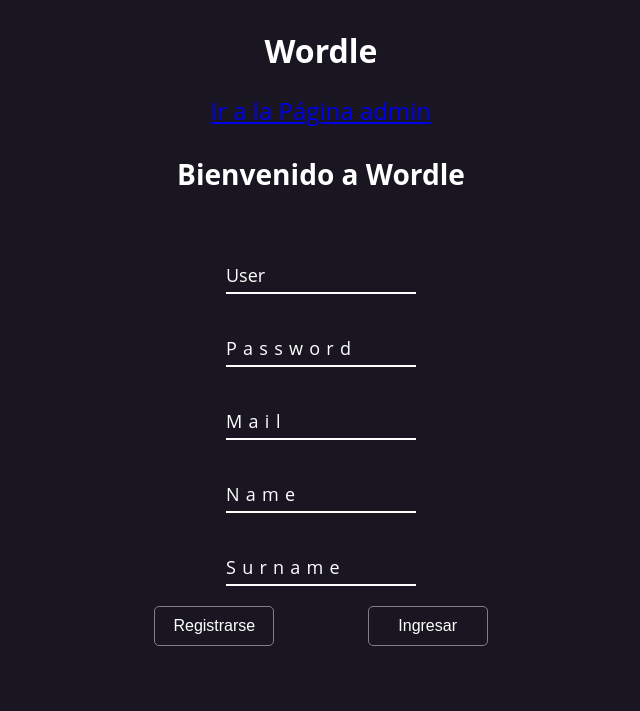
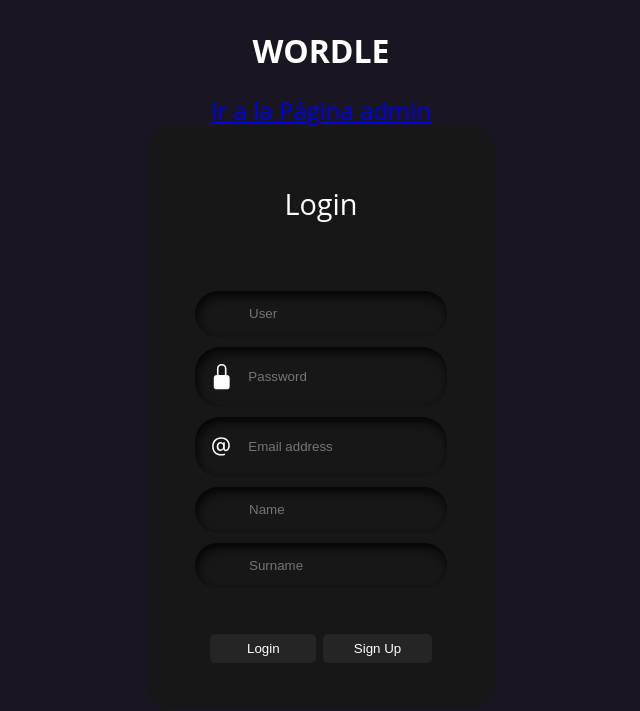
Before and after one commit to PioIX/2024---TPIN-1---G09, a plain HTML site: page frontend/Index.html in a window 1280 px wide. Shown: the whole page, without its empty margins (319-959 px from the left). Drawn offline with Linux system fonts and the light colour scheme; no server answers.

Commit message:
10 del 07
login style

```diff
--- a/frontend/Index.html
+++ b/frontend/Index.html
@@ -7,72 +7,49 @@
   <link rel="stylesheet" href="style.css" />
 </head>
 <body>
-  <h1>Wordle</h1>
+  <h1>WORDLE</h1>
   <section id="login">
     <div id="loginRegistro">
         <a href="admin/admin.html" class="boton">Ir a la Página admin</a>
-        <h3>Bienvenido a Wordle</h3>
-        <div class="" id="loginRegistro">
 
-          <div class="form-control">
-            <input id="userUser" type="text" required="">
-            <label for="user">
-                <span style="transition-delay:0ms">U</span><span style="transition-delay:50ms">s</span><span style="transition-delay:100ms">e</span><span style="transition-delay:150ms">r
-            </label>
+
+
+        <form class="form">
+          <p id="heading">Login</p>
+
+          <div class="field">
+            <input autocomplete="off" placeholder="User" class="input-field" type="text" id="userUser">
+          </div>
+
+          <div class="field">
+            <svg class="input-icon toggle-password" xmlns="http://www.w3.org/2000/svg" width="16" height="16" fill="currentColor" viewBox="0 0 16 16">
+                <path d="M8 1a2 2 0 0 1 2 2v4H6V3a2 2 0 0 1 2-2zm3 6V3a3 3 0 0 0-6 0v4a2 2 0 0 0-2 2v5a2 2 0 0 0 2 2h6a2 2 0 0 0 2-2V9a2 2 0 0 0-2-2z"></path>
+            </svg>
+            <input placeholder="Password" class="input-field-svg" type="password" id="passwordUser">
         </div>
 
-        <div class="form-control">
-          <input id="passwordUSer" type="password" required="">
-          <label for="password">
-              <span style="transition-delay:0ms">P</span>
-              <span style="transition-delay:50ms">a</span>
-              <span style="transition-delay:100ms">s</span>
-              <span style="transition-delay:150ms">s</span>
-              <span style="transition-delay:200ms">w</span>
-              <span style="transition-delay:250ms">o</span>
-              <span style="transition-delay:300ms">r</span>
-              <span style="transition-delay:350ms">d</span>
-          </label>
-      </div>
 
-      <div class="form-control">
-        <input id="mailUser" type="text" required="">
-        <label for="mail">
-            <span style="transition-delay:0ms">M</span>
-            <span style="transition-delay:50ms">a</span>
-            <span style="transition-delay:100ms">i</span>
-            <span style="transition-delay:150ms">l</span>
-        </label>
-    </div>
+          <div class="field">
+            <svg class="input-icon" xmlns="http://www.w3.org/2000/svg" width="16" height="16" fill="currentColor" viewBox="0 0 16 16">
+            <path d="M13.106 7.222c0-2.967-2.249-5.032-5.482-5.032-3.35 0-5.646 2.318-5.646 5.702 0 3.493 2.235 5.708 5.762 5.708.862 0 1.689-.123 2.304-.335v-.862c-.43.199-1.354.328-2.29.328-2.926 0-4.813-1.88-4.813-4.798 0-2.844 1.921-4.881 4.594-4.881 2.735 0 4.608 1.688 4.608 4.156 0 1.682-.554 2.769-1.416 2.769-.492 0-.772-.28-.772-.76V5.206H8.923v.834h-.11c-.266-.595-.881-.964-1.6-.964-1.4 0-2.378 1.162-2.378 2.823 0 1.737.957 2.906 2.379 2.906.8 0 1.415-.39 1.709-1.087h.11c.081.67.703 1.148 1.503 1.148 1.572 0 2.57-1.415 2.57-3.643zm-7.177.704c0-1.197.54-1.907 1.456-1.907.93 0 1.524.738 1.524 1.907S8.308 9.84 7.371 9.84c-.895 0-1.442-.725-1.442-1.914z"></path>
+            </svg>
+              <input autocomplete="off" placeholder="Email address" class="input-field-svg" type="text" id="mailUser">
+          </div>
 
-    <div class="form-control">
-      <input id="nameUser" type="text" required="">
-      <label for="name">
-          <span style="transition-delay:0ms">N</span>
-          <span style="transition-delay:50ms">a</span>
-          <span style="transition-delay:100ms">m</span>
-          <span style="transition-delay:150ms">e</span>
-      </label>
-  </div>
+          <div class="field">
+              <input autocomplete="off" placeholder="Name" class="input-field" type="text" id="nameUser">
+          </div>
 
-  <div class="form-control">
-    <input id="surnameUser" type="text" required="">
-    <label for="surname">
-        <span style="transition-delay:0ms">S</span>
-        <span style="transition-delay:50ms">u</span>
-        <span style="transition-delay:100ms">r</span>
-        <span style="transition-delay:150ms">n</span>
-        <span style="transition-delay:200ms">a</span>
-        <span style="transition-delay:250ms">m</span>
-        <span style="transition-delay:300ms">e</span>
-    </label>
-</div>
+          <div class="field">
+              <input autocomplete="off" placeholder="Surname" class="input-field" type="text" id="surnameUser">
+          </div>
 
-          <div id="controlButtons">
-            <button onclick="linkRegister()" id="Registro">Registrarse</button>
-            <button onclick="linkLogin()" id="Login">Ingresar</button>
+          <div class="btn">
+          <button class="button1" id="Registro">&nbsp;&nbsp;&nbsp;&nbsp;&nbsp;&nbsp;Login&nbsp;&nbsp;&nbsp;&nbsp;&nbsp;&nbsp;</button>
+          <button class="button2" id="Login">Sign Up</button>
           </div>
-        </div>
+      </form>
+
     </div>
   </section>
 
--- a/frontend/main.js
+++ b/frontend/main.js
@@ -224,3 +224,17 @@
     max = Math.floor(max);
     return Math.floor(Math.random() * (max - min + 1)) + min;
 }
+
+
+document.addEventListener("DOMContentLoaded", function() {
+    const togglePassword = document.querySelector(".toggle-password");
+    const passwordInput = document.getElementById("passwordUser");
+
+    togglePassword.addEventListener("click", function() {
+        if (passwordInput.type === "password") {
+            passwordInput.type = "text";
+        } else {
+            passwordInput.type = "password";
+        }
+    });
+});
--- a/frontend/style.css
+++ b/frontend/style.css
@@ -11,6 +11,10 @@
   display: flex;
   align-items: center;
   flex-direction: column;
+}
+
+h3{
+  margin: 0;
 }
 
 #scoreContainer{
@@ -290,46 +294,106 @@
       padding: 20px
   }
 
-  .form-control {
-    position: relative;
-    margin: 20px 0 0px;
-    width: 190px;
+  .form {
+    display: flex;
+    flex-direction: column;
+    gap: 10px;
+    padding-left: 2em;
+    padding-right: 2em;
+    padding-bottom: 0.4em;
+    background-color: #171717;
+    border-radius: 25px;
+    transition: .4s ease-in-out;
   }
 
-  .form-control input {
-    background-color: transparent;
-    border: 0;
-    border-bottom: 2px #fff solid;
-    display: block;
-    width: 100%;
-    padding: 15px 0;
-    font-size: 18px;
-    color: #fff;
+  .form:hover {
+    border: 1px solid rgb(255, 255, 255);
   }
 
-  .form-control input:focus,
-  .form-control input:valid {
-    outline: 0;
-    border-bottom-color: lightblue;
+  #heading {
+    text-align: center;
+    margin: 2em;
+    color: rgb(255, 255, 255);
+    font-size: 1.2em;
   }
 
-  .form-control label {
-    position: absolute;
-    top: 15px;
-    left: 0;
-    pointer-events: none;
+  .field {
+    display: flex;
+    align-items: center;
+    justify-content: center;
+    gap: 0.5em;
+    border-radius: 25px;
+    padding: 0.6em;
+    border: none;
+    outline: none;
+    color: white;
+    background-color: #171717;
+    box-shadow: inset 2px 5px 10px rgb(5, 5, 5);
   }
 
-  .form-control label span {
-    display: inline-block;
-    font-size: 18px;
-    min-width: 5px;
-    color: #fff;
-    transition: 0.3s cubic-bezier(0.68, -0.55, 0.265, 1.55);
+  .input-icon {
+    height: 1.3em;
+    width: 1.3em;
+    fill: white;
   }
 
-  .form-control input:focus+label span,
-  .form-control input:valid+label span {
-    color: lightblue;
-    transform: translateY(-30px);
+  .input-field {
+    background: none;
+    border: none;
+    outline: none;
+    width: 100%;
+    color: #d3d3d3;
+    margin-left: 17%;
   }
+
+  .input-field-svg {
+    background: none;
+    border: none;
+    outline: none;
+    width: 100%;
+    color: #d3d3d3;
+    margin-left: 0%;
+  }
+
+  .form .btn {
+    display: flex;
+    justify-content: center;
+    flex-direction: row;
+    margin-top: 1.5em;
+    margin-bottom: 1.5em;
+  }
+
+  .button1 {
+    padding: 0.5em;
+    padding-left: 1.1em;
+    padding-right: 1.1em;
+    border-radius: 5px;
+    margin-right: 0.5em;
+    border: none;
+    outline: none;
+    transition: .4s ease-in-out;
+    background-color: #252525;
+    color: white;
+  }
+
+  .button1:hover {
+    background-color: black;
+    color: white;
+  }
+
+  .button2 {
+    padding: 0.5em;
+    padding-left: 2.3em;
+    padding-right: 2.3em;
+    border-radius: 5px;
+    border: none;
+    outline: none;
+    transition: .4s ease-in-out;
+    background-color: #252525;
+    color: white;
+  }
+
+  .button2:hover {
+    background-color: red;
+    color: white;
+  }
```
